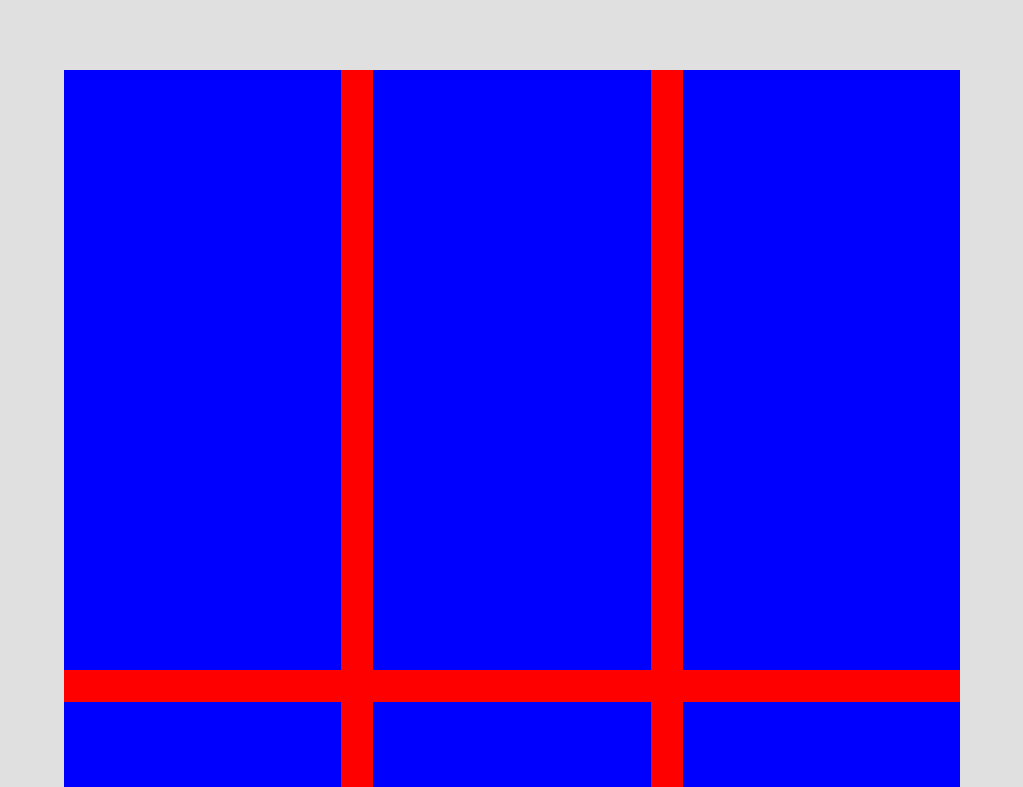
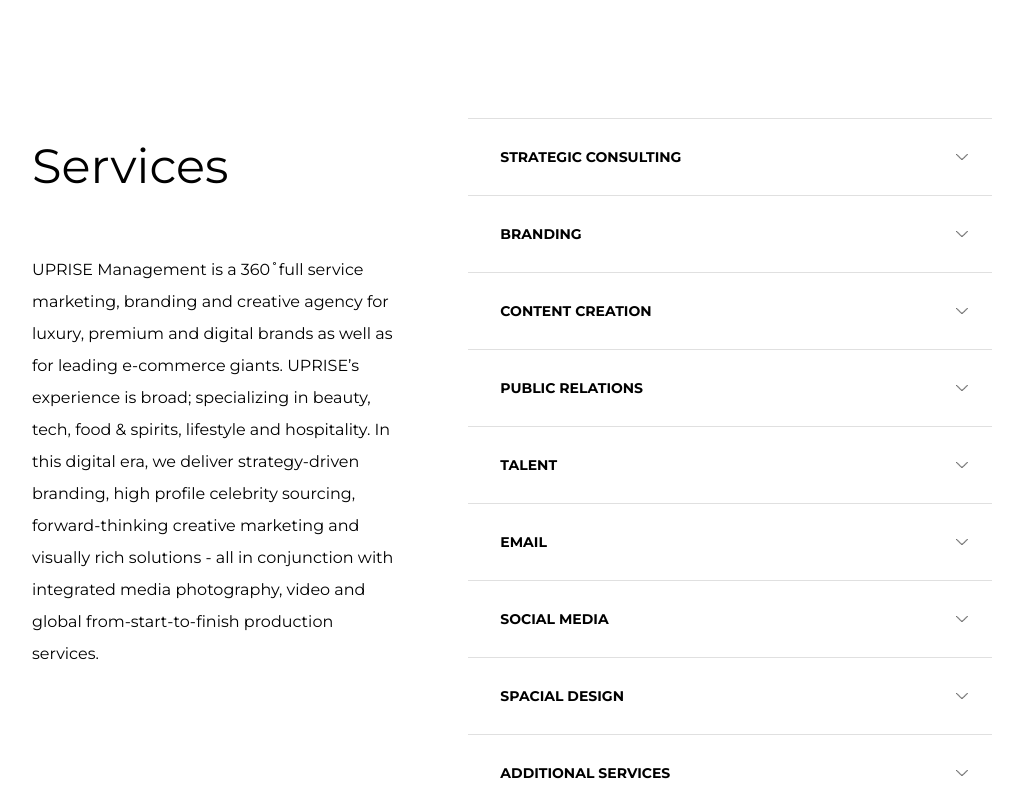
Before and after one commit to nunuGroup/Uprise2.0, a Vue app: page / in a window 1280 px wide. Shown: the part 5933-6720 px from the top of the page, without its empty margins (128-1151 px from the left). Built offline with nearby package versions, Linux system fonts and the light colour scheme; what vue-scroll would draw is missing.

Commit message:
dropdown menu things

```diff
--- a/package.json
+++ b/package.json
@@ -5,7 +5,8 @@
   "scripts": {
     "serve": "vue-cli-service serve",
     "build": "vue-cli-service build",
-    "lint": "vue-cli-service lint"
+    "lint": "vue-cli-service lint",
+    "deploy": "npm run build && firebase deploy"
   },
   "dependencies": {
     "core-js": "^3.6.5",
--- a/src/App.vue
+++ b/src/App.vue
@@ -41,28 +41,25 @@
   overflow-x: hidden;
 }
 
-::-webkit-scrollbar {
+/*::-webkit-scrollbar {
   width: 5px;
 }
 
-/* Track */
 ::-webkit-scrollbar-track {
   background: black;
   //padding: 6px;
 
 }
 
-/* Handle */
 ::-webkit-scrollbar-thumb {
   background: white;
   //margin: 8px;
   border-radius: 0px 8px 8px 0px;
 }
 
-/* Handle on hover */
 ::-webkit-scrollbar-thumb:hover {
   background: #555;
-}
+}*/
 
 .transition-pane-container {
   //background: white;
--- a/src/views/Home.vue
+++ b/src/views/Home.vue
@@ -24,7 +24,8 @@
         'assets/stickable/fittea.png',
         'assets/stickable/superscreen.png',
         'assets/stickable/loaded8s.png'
-      ]
+      ],
+      droppable: [false, false, false, false, false, false, false, false, false]
     }
   },
   created () {
@@ -68,6 +69,13 @@
 
   },
   methods: {
+    dropdown(context) {
+      console.log('dropping down panel ' + context);
+      for(let i = 0; i < this.droppable.length; i++) {
+        this.droppable[i] = ( i != context ? false : ( this.droppable[i] == true ? false : true ));
+      }
+      console.log(this.droppable);
+    },
     cyclePhotos() {
       console.log('cycling photos...');
       var i = 0;
@@ -279,24 +287,46 @@
     </section>
 
     <!-- services -->
-    <section class="brands-section">
-      <div class="brands-section-inner">
-        <div class="service-grid-container">
-          <div class="service-item"></div>
-          <div class="service-item"></div>
-          <div class="service-item"></div>
-          <div class="service-item"></div>
-          <div class="service-item"></div>
-          <div class="service-item"></div>
-          <div class="service-item"></div>
-          <div class="service-item"></div>
-          <div class="service-item"></div>
+    <section class="services-section">
+      <!--h1>Our Services</h1>
+      <div class="divider"></div-->
+      <div class="section-inner">
+        <div class="services-container">
+          <div class="services-container-left">
+            <h1>Services</h1>
+            <p>UPRISE Management is a 360 ̊ full service marketing, branding and creative agency for luxury, premium and digital brands as well as for leading
+e-commerce giants. UPRISE’s experience is broad; specializing in beauty, tech, food & spirits, lifestyle and hospitality. In this digital era, we deliver
+strategy-driven branding, high profile celebrity sourcing, forward-thinking creative marketing and visually rich solutions - all in conjunction with
+integrated media photography, video and global from-start-to-finish production services.</p>
+          </div>
+          <div class="services-container-right">
+            <ul>
+              <li @click="dropdown(0)"><div class="service-icon"></div><span>Strategic Consulting<b></b></span></li>
+              <div class="droppable droppable1" :class="( droppable[0] == true ? 'dropped' : 'collapsed' )"></div>
+              <li @click="dropdown(1)"><div class="service-icon"></div><span>Branding<b></b></span></li>
+              <div class="droppable droppable2" :class="( droppable[1] == true ? 'dropped' : 'collapsed' )"></div>
+              <li @click="dropdown(2)"><div class="service-icon"></div><span>Content Creation<b></b></span></li>
+              <div class="droppable droppable3" :class="( droppable[2] == true ? 'dropped' : 'collapsed' )"></div>
+              <li @click="dropdown(3)"><div class="service-icon"></div><span>Public Relations<b></b></span></li>
+              <div class="droppable droppable4" :class="( droppable[3] == true ? 'dropped' : 'collapsed' )"></div>
+              <li @click="dropdown(4)"><div class="service-icon"></div><span>Talent<b></b></span></li>
+              <div class="droppable droppable5" :class="( droppable[4] == true ? 'dropped' : 'collapsed' )"></div>
+              <li @click="dropdown(5)"><div class="service-icon"></div><span>Email<b></b></span></li>
+              <div class="droppable droppable6" :class="( droppable[5] == true ? 'dropped' : 'collapsed' )"></div>
+              <li @click="dropdown(6)"><div class="service-icon"></div><span>Social Media<b></b></span></li>
+              <div class="droppable droppable7" :class="( droppable[6] == true ? 'dropped' : 'collapsed' )"></div>
+              <li @click="dropdown(7)"><div class="service-icon"></div><span>Spacial Design<b></b></span></li>
+              <div class="droppable droppable8" :class="( droppable[7] == true ? 'dropped' : 'collapsed' )"></div>
+              <li @click="dropdown(8)"><div class="service-icon"></div><span>Additional Services<b></b></span></li>
+              <div class="droppable droppable9" :class="( droppable[8] == true ? 'dropped' : 'collapsed' )"></div>
+            </ul>
+          </div>
         </div>
       </div>
     </section>
 
     <!-- brands -->
-    <section class="services-section">
+    <section class="brands-section">
       <div class="brands-section-inner">
         who we've worked with
       </div>
@@ -330,21 +360,86 @@
 
 $pageHeight: calc(100vh - 80px);
 
-.service-grid-container {
-  background: red;
-  display: grid;
-  justify-content: center;
-  align-items: center;
-  grid-template-columns: 1fr 1fr 1fr;
-  grid-gap: 32px;
-  width: 70vw;
-  height: 100%;
-  margin-top: 72px;
-  margin-bottom: 72px;
+.services-container {
+  background: white;
+  height: 900px;
+  width: 75vw;
+  margin-top: 120px;
+  margin-bottom: 120px;
+  display: flex;
 
-  .service-item {
-    background: blue;
-    height: 600px;
+  ul {
+    margin: 0px;
+    padding: 0px;
+    list-style: none;
+
+    .droppable {
+      width: 100%;
+      height: 0px;
+      //background: lime;
+      transition: 300ms;
+    }
+
+    .dropped {
+      //background: pink;
+      height: 200px;
+    }
+
+    .collapsed {
+      //background: gray;
+      height: 0px;
+    }
+
+    li {
+      padding: 24px 0px 24px 32px;
+      //border: 1px solid black;
+      cursor: pointer;
+      border-top: 1px #e0e0e0 solid;
+
+      span {
+        font-size: 14px;
+        text-transform: uppercase;
+        font-weight: bold;
+        width: 100%;
+        display: flex;
+        justify-content: space-between;
+        align-items: center;
+
+        b {
+          margin-right: 24px;
+          //background: yellow;
+          height: 12px;
+          width: 12px;
+          background-position: center;
+          background-repeat: no-repeat;
+          background-size: contain;
+          background-image: url('../assets/icons/arrow-down.png');
+        }
+      }
+
+      &:hover {
+        background: #eee;
+      }
+    }
+  }
+
+  h1 {
+    font-size: 48px;
+    font-weight: normal;
+    margin-top: 0px;
+  }
+
+  p {
+    width: 85%;
+  }
+
+  .services-container-left {
+    //background: red;
+    width: 800px;
+  }
+
+  .services-container-right {
+    //background: orange;
     width: 100%;
   }
 }
@@ -473,7 +568,24 @@
 .brands-section {
   //height: 150vh;
   width: 100%;
-  background: #e0e0e0;
+  background: #eee;
+  flex-direction: column;
+  padding-top: 64px;
+
+  h1 {
+    font-size: 32px;
+    font-weight: normal;
+    text-transform: uppercase;
+  }
+
+  .divider {
+    height: 1px;
+    width: 60vw;
+    background: black;
+    margin-left: auto;
+    margin-right: auto;
+  }
+
   //padding: 64px;
 }
 
```
Also changed, not shown: src/assets/icons/arrow-down.png (added).
